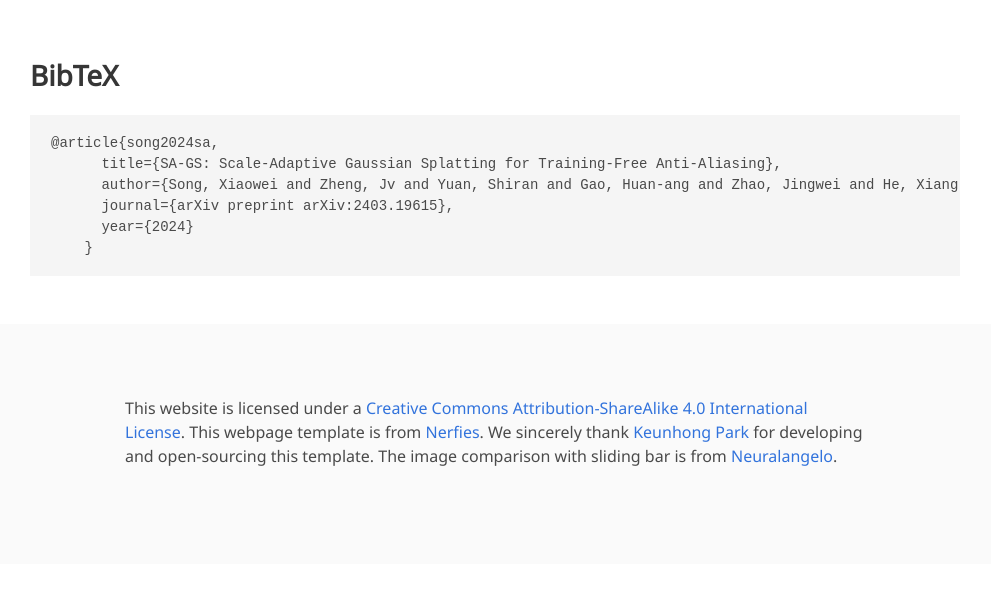
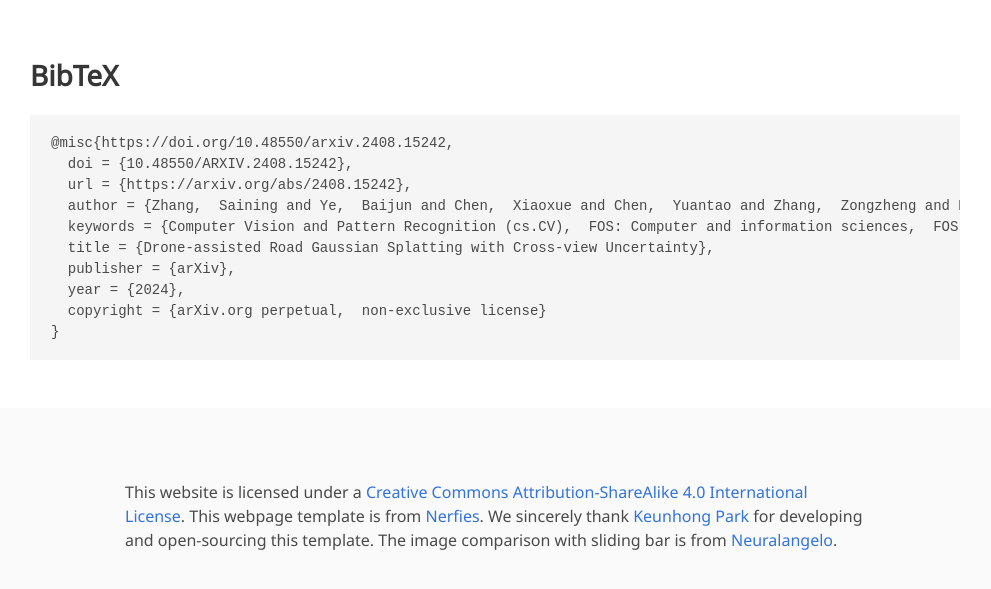
Before and after one commit to SainingZhang/SainingZhang.github.io, a Jekyll site: the page project/uc-gs/index.html, which Jekyll copies as it is, in a window 1280 px wide and 900 px high, scrolled down 5437 px, cut to the strip 252-841 px from the top of the window. Shown: the whole strip, without its empty margins (145-1136 px from the left). Built offline with Jekyll 4.4.1, drawn with Linux system fonts in a browser that asks for light colours; nearby versions of some CDN libraries; some web fonts are replaced; library files that are not in the unit come from our copies; a style sheet for code colours, icons or effects is not loaded; before the commit the page ends 6253 px from its top, so only the background shows below that.

Commit message:
Update index.html

```diff
--- a/project/uc-gs/index.html
+++ b/project/uc-gs/index.html
@@ -384,12 +384,16 @@
 <section class="section" id="BibTeX">
   <div class="container is-max-desktop content">
     <h2 class="title">BibTeX</h2>
-    <pre><code>@article{song2024sa,
-      title={SA-GS: Scale-Adaptive Gaussian Splatting for Training-Free Anti-Aliasing},
-      author={Song, Xiaowei and Zheng, Jv and Yuan, Shiran and Gao, Huan-ang and Zhao, Jingwei and He, Xiang and Gu, Weihao and Zhao, Hao},
-      journal={arXiv preprint arXiv:2403.19615},
-      year={2024}
-    }</code></pre>
+    <pre><code>@misc{https://doi.org/10.48550/arxiv.2408.15242,
+  doi = {10.48550/ARXIV.2408.15242},
+  url = {https://arxiv.org/abs/2408.15242},
+  author = {Zhang,  Saining and Ye,  Baijun and Chen,  Xiaoxue and Chen,  Yuantao and Zhang,  Zongzheng and Peng,  Cheng and Shi,  Yongliang and Zhao,  Hao},
+  keywords = {Computer Vision and Pattern Recognition (cs.CV),  FOS: Computer and information sciences,  FOS: Computer and information sciences},
+  title = {Drone-assisted Road Gaussian Splatting with Cross-view Uncertainty},
+  publisher = {arXiv},
+  year = {2024},
+  copyright = {arXiv.org perpetual,  non-exclusive license}
+}</code></pre>
   </div>
 </section>
 
```
